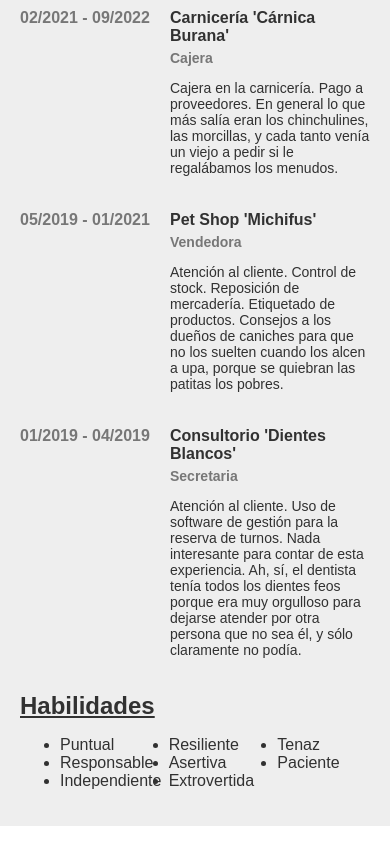
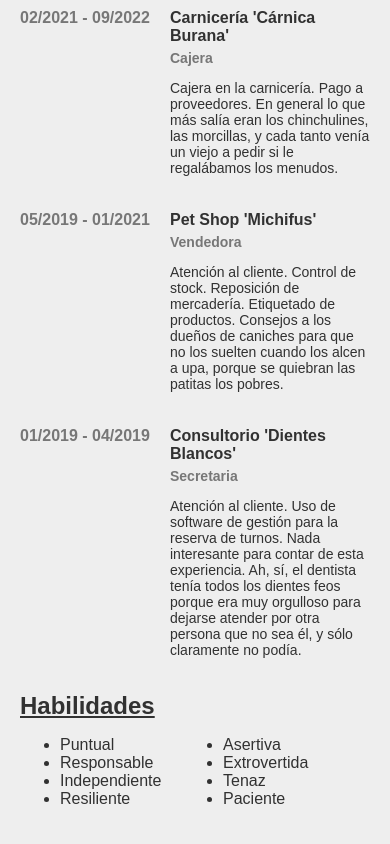
Before and after one commit to danaahernandez/danaahernandez.github.io, a plain HTML site: page index.html in a window 390 px wide. Shown: the part 959-1803 px from the top of the page. Drawn offline with Linux system fonts and the light colour scheme; a web font is replaced by a local one.

Commit message:
Fix little bug in smartphone view

```diff
--- a/css/styles.css
+++ b/css/styles.css
@@ -176,3 +176,11 @@ article h2 {
     -moz-columns: 3;
   }
 }
+
+@media (max-width: 468px) {
+  .seccion-article ul {
+    columns: 2;
+    -webkit-columns: 2;
+    -moz-columns: 2;
+  }
+}
```
